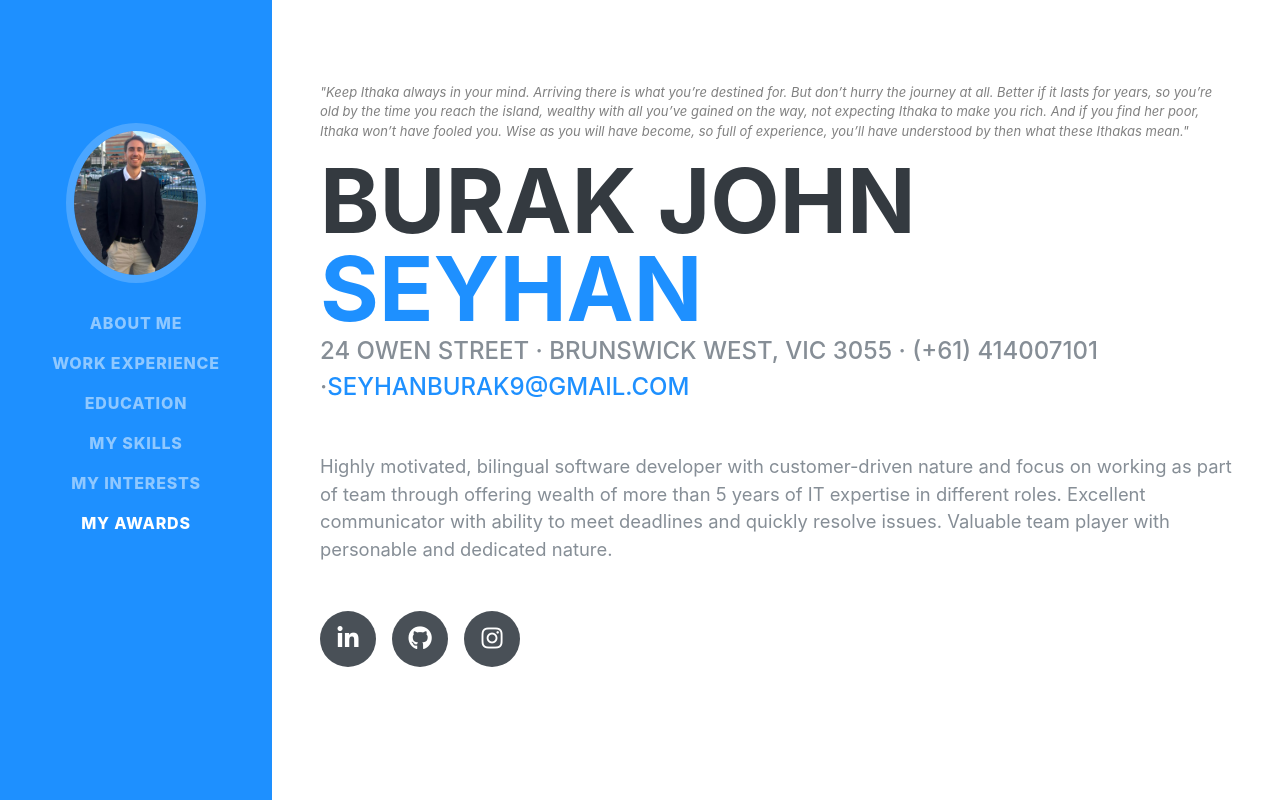
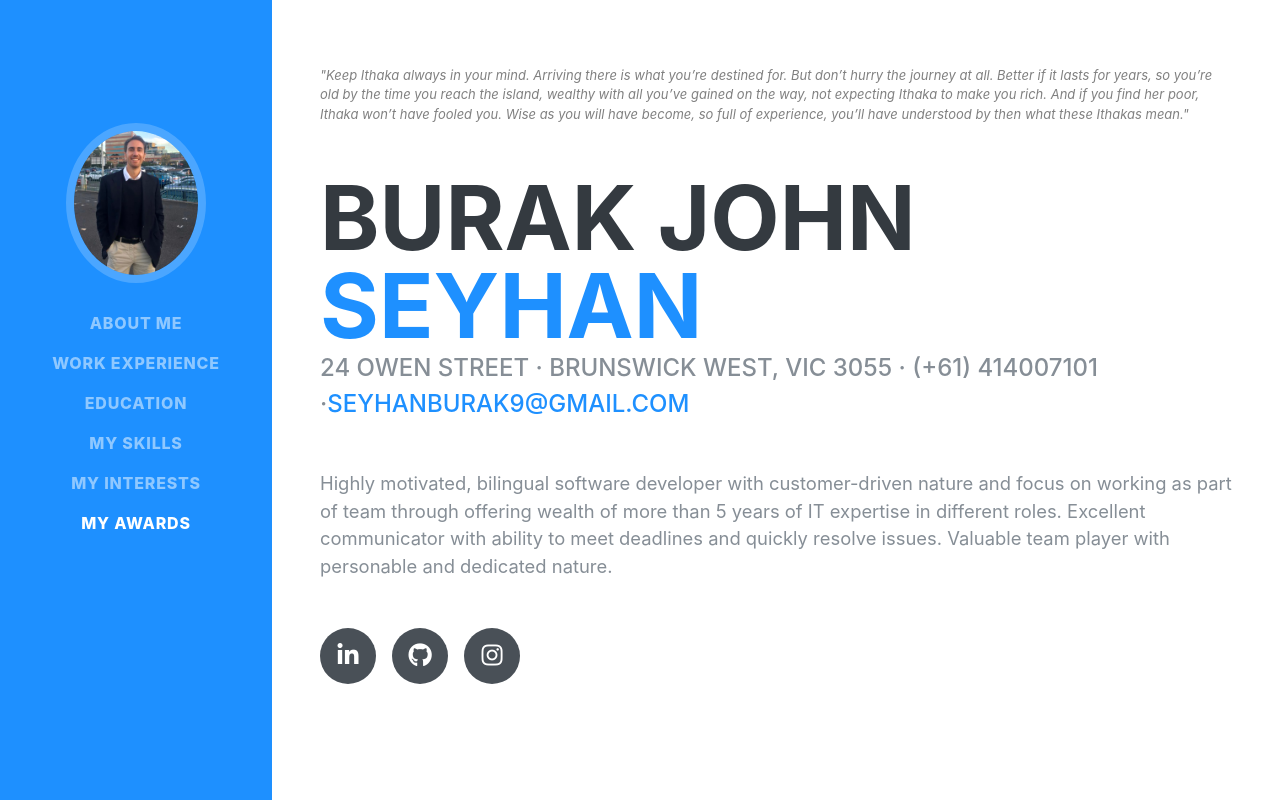
Before and after one commit to di0nys1s/myresume, a React (Create React App) app: page / in a window 1280 px wide. Shown: the top 800 px of the page. Built offline with nearby package versions, Linux system fonts and the light colour scheme; a web font is replaced by a local one.

Commit message:
margin h1

```diff
--- a/src/components/resume.jsx
+++ b/src/components/resume.jsx
@@ -27,7 +27,7 @@ const Resume = () => {
             </i>
           </p>
         </blockquote>
-        <h1 className="mb-0" style={{ fontSize: 90 }}>
+        <h1 className="mb-0" style={{ fontSize: 90, marginTop: 50 }}>
           Burak John
           <span className="text-primary"> Seyhan</span>
         </h1>
```
